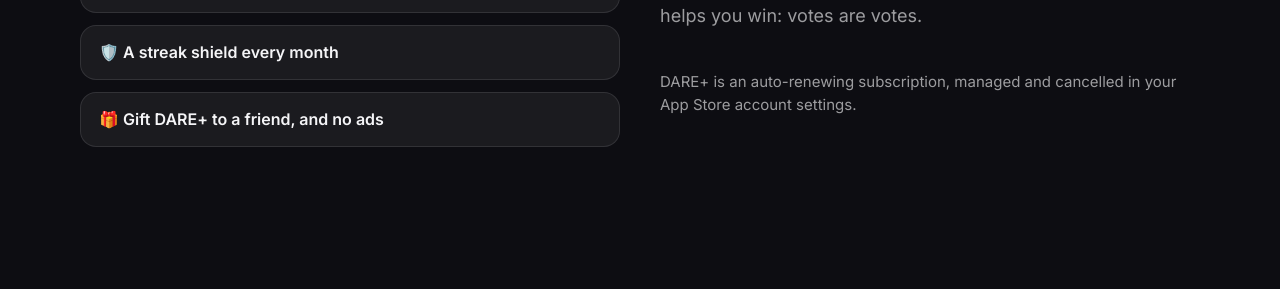
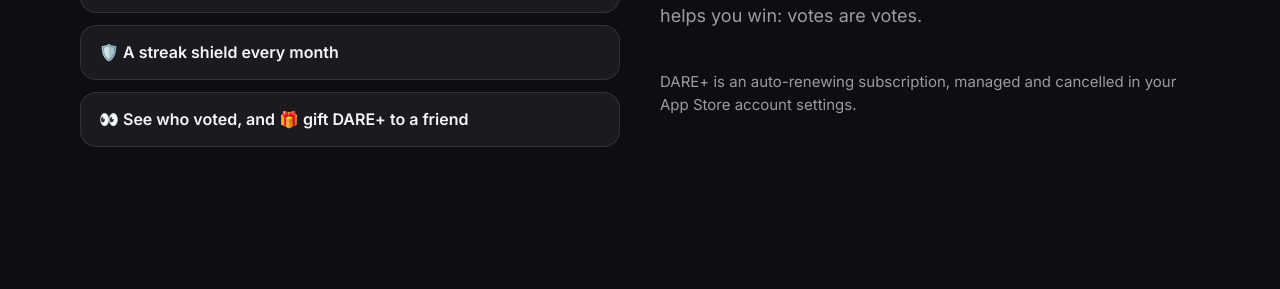
Before and after one commit to Emrehalamannnn/dare-legal, a Jekyll site: the page built from index.html, in a window 1280 px wide and 900 px high, scrolled down 3186 px. Shown: the part 151-440 px from the top of the window. Built offline with Jekyll 4.4.1, drawn with Linux system fonts in a browser that asks for light colours.

Commit message:
Website: no 'no ads' promise while there are no ads
Co-Authored-By: Claude Opus 5.5 <noreply@anthropic.com>

```diff
--- a/index.html
+++ b/index.html
@@ -99,7 +99,7 @@ description: One dare. Everyone. Every day. Do the daily dare, post your proof w
           <li>🔁 Unlimited retakes (3 free every day for everyone)</li>
           <li>🎬 20-second videos</li>
           <li>🛡️ A streak shield every month</li>
-          <li>🎁 Gift DARE+ to a friend, and no ads</li>
+          <li>👀 See who voted, and 🎁 gift DARE+ to a friend</li>
         </ul>
         <div>
           <h2><span class="grad">DARE+</span> is optional</h2>
```
